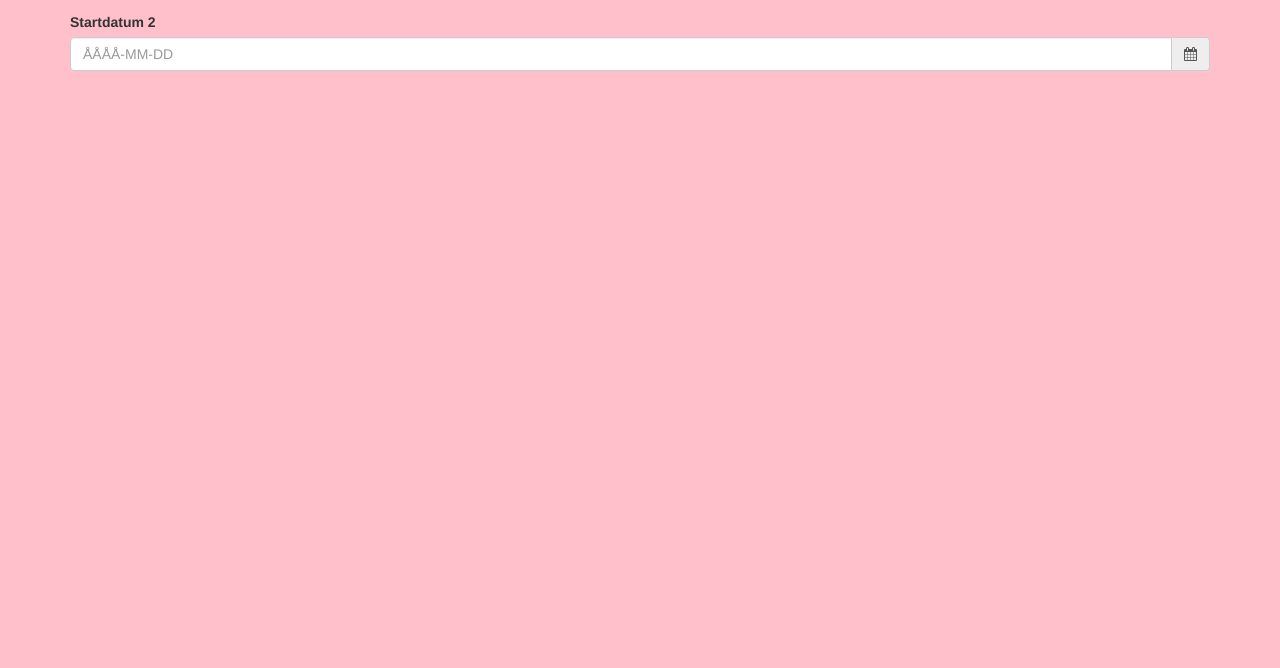
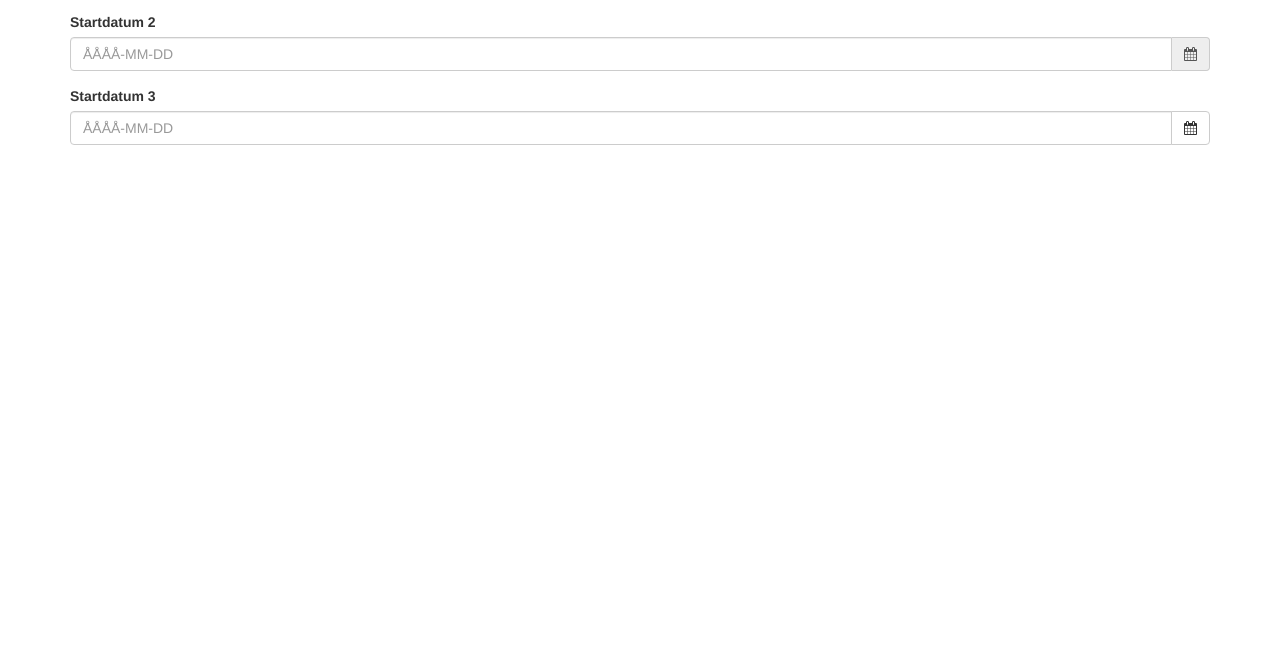
Before and after one commit to henrikmathiesen/css-the-important-parts, a website: page src/bootstrap/input-group/input-group.html in a window 1280 px wide. Shown: the part 132-800 px from the top of the page. Drawn offline with nearby package versions, Linux system fonts and the light colour scheme.

Commit message:
-input group button working in safari

```diff
--- a/src/bootstrap/input-group/input-group.html
+++ b/src/bootstrap/input-group/input-group.html
@@ -8,7 +8,6 @@
     <title>Bootstrap input-group</title>
     <link rel="stylesheet" href="https://maxcdn.bootstrapcdn.com/bootstrap/3.3.4/css/bootstrap.min.css">
     <link rel="stylesheet" href="https://cdnjs.cloudflare.com/ajax/libs/font-awesome/4.7.0/css/font-awesome.min.css">
-    <link rel="stylesheet" href="bootstrap-grid-repetition.css">
 </head>
 
 <body>
@@ -38,6 +37,18 @@
                     </div>
                 </div>
 
+                <div class="form-group">
+                    <label for="startdatum-3">Startdatum 3</label>
+                    <div class="input-group">
+                        <input class="form-control" placeholder="ÅÅÅÅ-MM-DD" id="startdatum-3">
+                        <span class="input-group-btn">
+                            <button type="button" class="btn btn-default">
+                                <span class="fa fa-calendar"></span>
+                            </button>
+                        </span>
+                    </div>
+                </div>
+
             </div>
         </div>
     </div>
```
